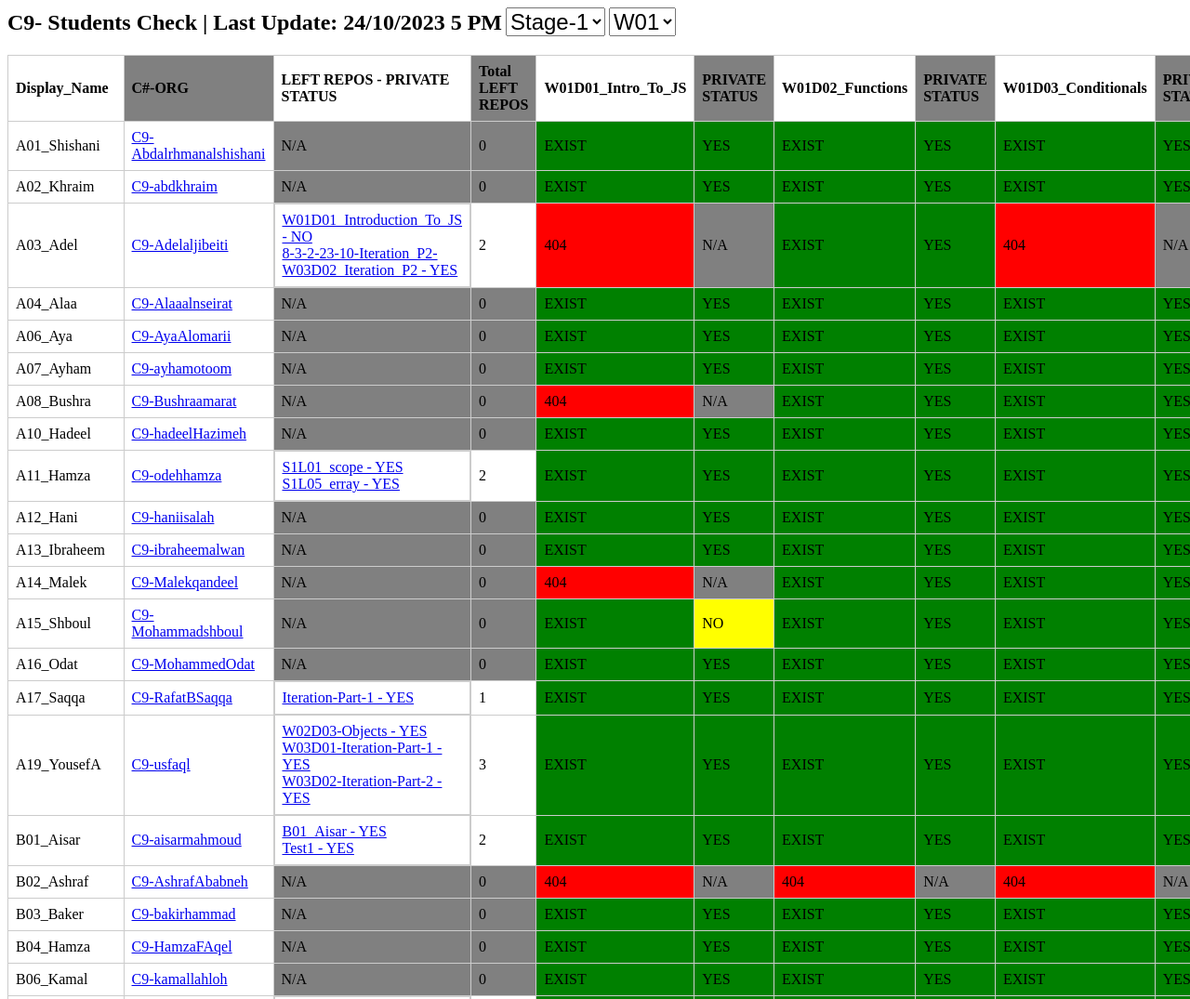
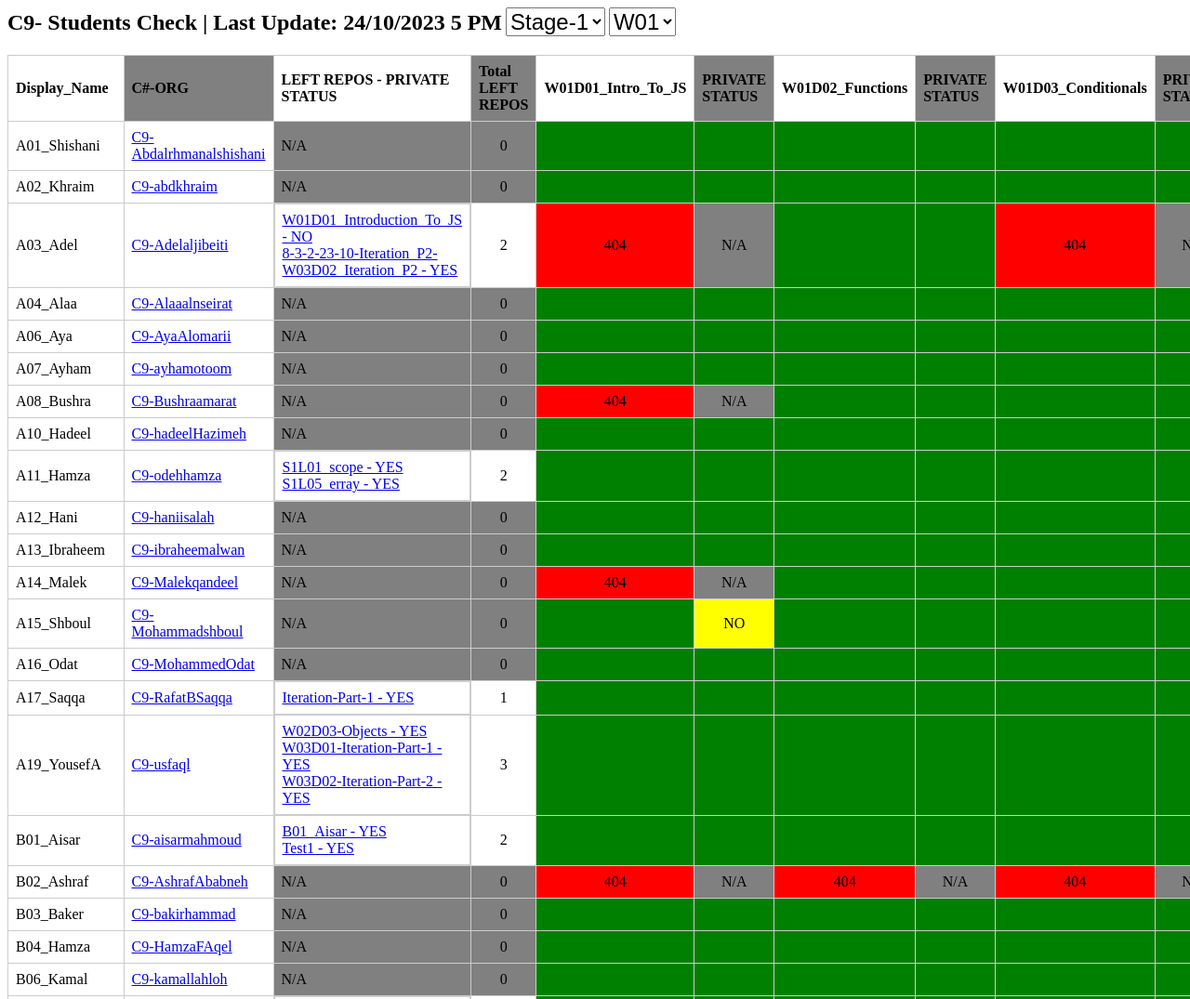
Before and after one commit to 0-AutomationCode/MA-TasksAutomation, a website: page Github/GetAllStudetnsRepo/data/logic/index.html in a window 1280 px wide. Shown: the top 1075 px of the page at 93% size. Drawn offline with nearby package versions, Linux system fonts and the light colour scheme.

Commit message:
update colors and text to green

```diff
--- a/Github/GetAllStudetnsRepo/data/logic/main.js
+++ b/Github/GetAllStudetnsRepo/data/logic/main.js
@@ -176,10 +176,12 @@ fillTableWithDataForOneStudents = (studentObj, columnTitlesArgument2) => {
   // Check the repo status
   $.each(columnTitlesArgument2, function (index, colTitle) {
     // console.log(colTitle);
+
     if (colTitle == DISPLAY_NAME_TITLE) {
+      // HERE - DISPLAY_NAME
       // console.log("DDDDDD", displayName);
 
-      newtr.append(`<td >${displayName}</td>`);
+      newtr.append(`<td>${displayName}</td>`);
 
       newtr.append(
         `<td>${`<a href="${GITHUB_URL}/${githubORG}" target="_blank">${githubORG}</a>`}</td>`
@@ -187,6 +189,7 @@ fillTableWithDataForOneStudents = (studentObj, columnTitlesArgument2) => {
 
       // console.log(newtr[0]);
     } else if (colTitle == LEFT_REPOS_TITLE) {
+      // HERE - LEFT_REPOS
       let finalResult = [];
       // let finalResultStatus = [];
 
@@ -208,12 +211,13 @@ fillTableWithDataForOneStudents = (studentObj, columnTitlesArgument2) => {
         }</td>`
       );
       newtr.append(
-        `<td class="${finalResult.length == 0 && "notApplicable"}">${
-          finalResult.length
-        }
+        `<td class="center_text ${
+          finalResult.length == 0 && "notApplicable"
+        }">${finalResult.length}
         </td>`
       );
     } else {
+      // HERE - REPOS Status
       let isRepoExist = "404";
       let isRepoPrivate = "N/A";
 
@@ -223,16 +227,16 @@ fillTableWithDataForOneStudents = (studentObj, columnTitlesArgument2) => {
         delete leftRepos[colTitle];
       }
       newtr.append(
-        `<td class='${
+        `<td class="center_text ${
           isRepoExist == "EXIST" ? "exist" : "notExist"
-        }'>${isRepoExist}</td>`
+        }">${isRepoExist == "EXIST" ? "" : isRepoExist}</td>`
       );
       newtr.append(
-        `<td class='${
+        `<td class="center_text ${
           (isRepoPrivate == "YES" && "private") ||
           (isRepoPrivate == "NO" && "public") ||
           (isRepoPrivate == "N/A" && "notApplicable")
-        }'>${isRepoPrivate}</td>`
+        }">${isRepoPrivate == "YES" ? "" : isRepoPrivate}</td>`
       );
     }
   });
--- a/Github/GetAllStudetnsRepo/data/logic/style.css
+++ b/Github/GetAllStudetnsRepo/data/logic/style.css
@@ -61,7 +61,9 @@ td.multipleLine {
   flex-direction: column;
 }
 
-
+.center_text{
+  text-align: center;
+}
 /* Freeze first row & first two Column */
 thead th {
   position: -webkit-sticky; /* for Safari */
--- a/Github/GetAllStudetnsRepo/server.js
+++ b/Github/GetAllStudetnsRepo/server.js
@@ -80,7 +80,6 @@ app.get("/createDataFile", (req, res) => {
     `
   // const repos=${allStudentsObj}
   const repos=${JSON.stringify(allStudentsObj)}
-  module.exports = { data: repos };
   `,
     function (err) {
       if (err) throw err;
@@ -96,7 +95,7 @@ app.get("/createDataFile", (req, res) => {
 
 app.get("/showDatabase", (req, res) => {
   lastFileCreated = getTodayDate();
-  const entireData = require(`./data/${lastFileCreated}.js`).data;
+  const entireData = require(`./data/DONE/${lastFileCreated}.js`).data;
 
   console.log("GET /");
   res.json(entireData);
```
